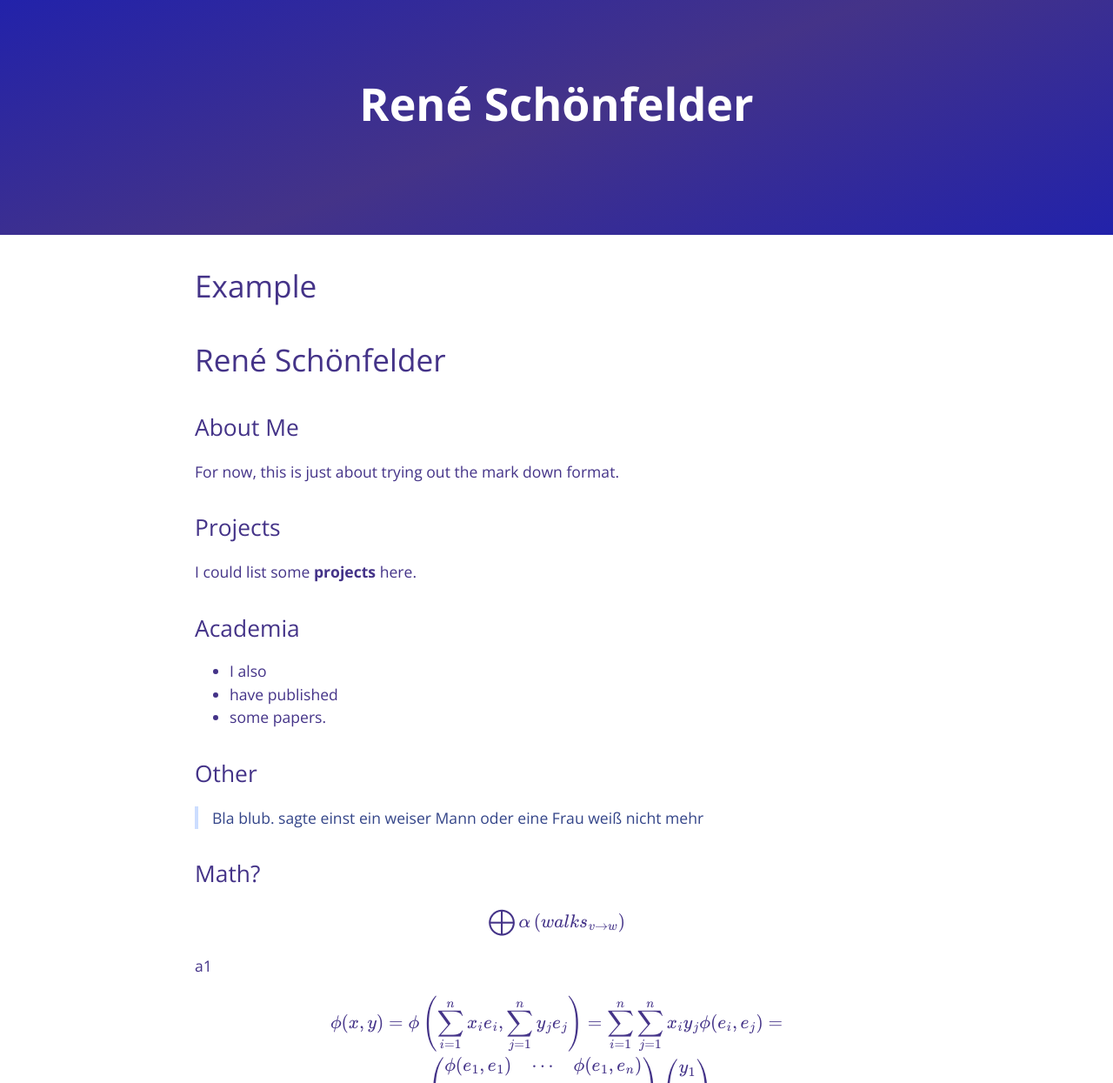
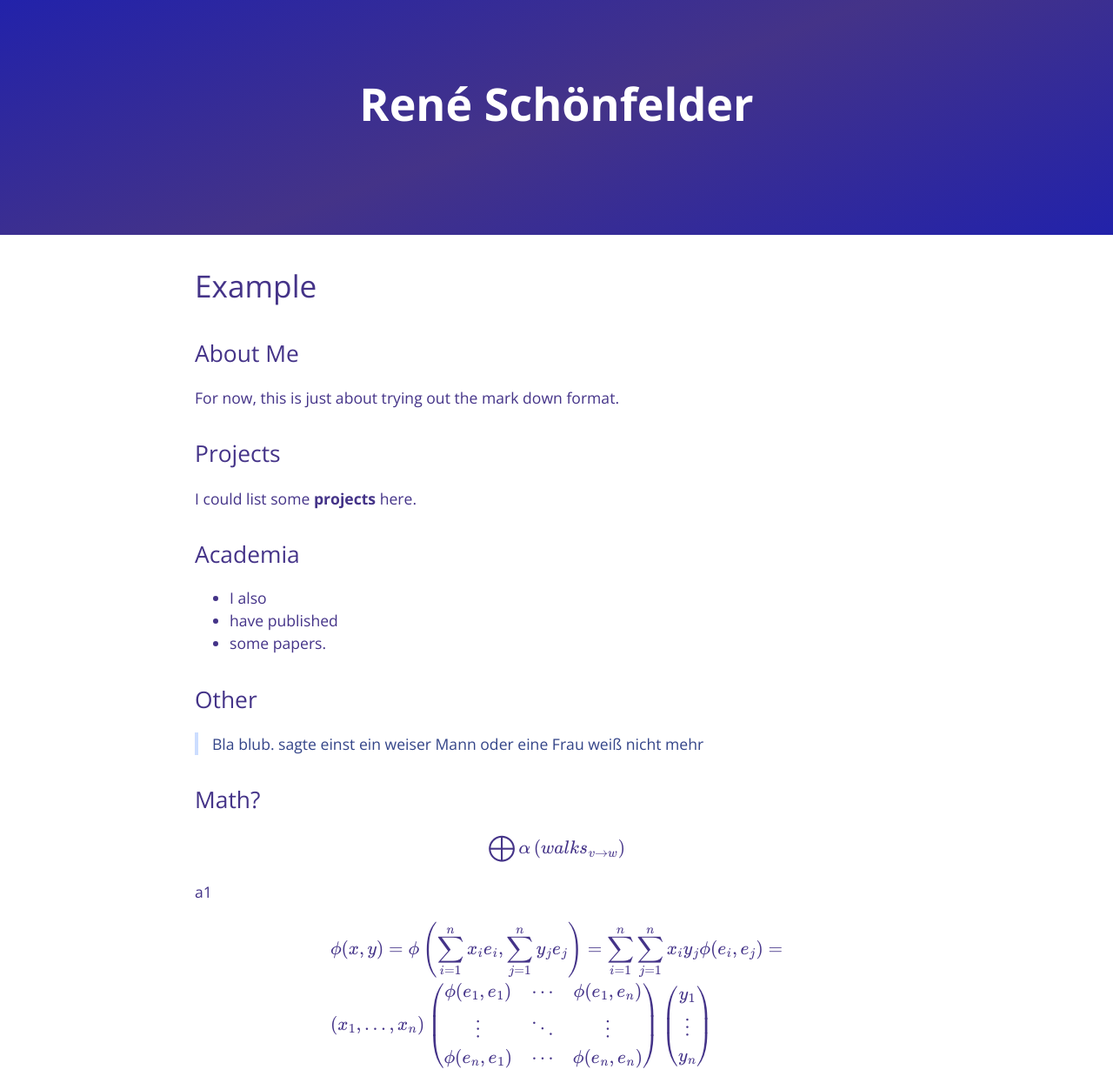
Before and after one commit to schoenfr/schoenfr.github.io, a Jekyll site: the page built from example.md, in a window 1280 px wide, cut to the strip 0-1245 px from the top of the page. Shown: the whole strip at 87% size. Built offline with Jekyll 4.4.1, drawn with Linux system fonts in a browser that asks for light colours; formulas are drawn with MathJax 3.

Commit message:
Update example.md

```diff
--- a/example.md
+++ b/example.md
@@ -1,9 +1,6 @@
 ---
 title: Example
 ---
-
-
-# René Schönfelder
 
 ## About Me
 
```
